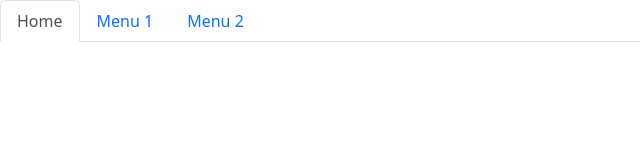
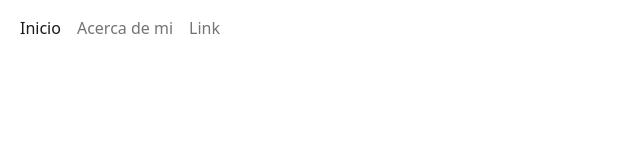
Before and after one commit to ShiibaDev/Technology-class-Spanish, a plain HTML site: page index.html in a window 1280 px wide. Shown: the whole page, without its empty margins (0-640 px from the left). Drawn offline with nearby package versions, Linux system fonts and the light colour scheme.

Commit message:
Back to the default style I determined

```diff
--- a/index.html
+++ b/index.html
@@ -11,7 +11,7 @@
 </head>
 
 <body class="">
-   <!-- <nav class="navbar navbar-expand-sm navbar-light">
+   <nav class="navbar navbar-expand-sm navbar-light">
       <div class="container-fluid">
          <ul class="navbar-nav" role="tablist">
             <li class="nav-item">
@@ -25,25 +25,13 @@
             </li>
          </ul>
       </div>
-   </nav> -->
-
-   <ul class="nav nav-tabs" role="tablist">
-      <li class="nav-item">
-         <a class="nav-link active" data-bs-toggle="tab" href="#Inicio">Home</a>
-      </li>
-      <li class="nav-item">
-         <a class="nav-link" data-bs-toggle="tab" href="#about-myself">Menu 1</a>
-      </li>
-      <li class="nav-item">
-         <a class="nav-link" data-bs-toggle="tab" href="#menu2">Menu 2</a>
-      </li>
-   </ul>
+   </nav>
 
    <div class="tab-content">
       <div id="Inicio" class="tab-pane fade in active">
          <div class="p-5 bg-dark text-white text-center">
             <h1>La historia del software</h1>
-            <p>Por Carlos David, 4to A, Informatica</p>
+            <p>Por Carlos David 4to A Informatica</p>
          </div>
          <div class="container mt-5">
             <div class="row">
```
